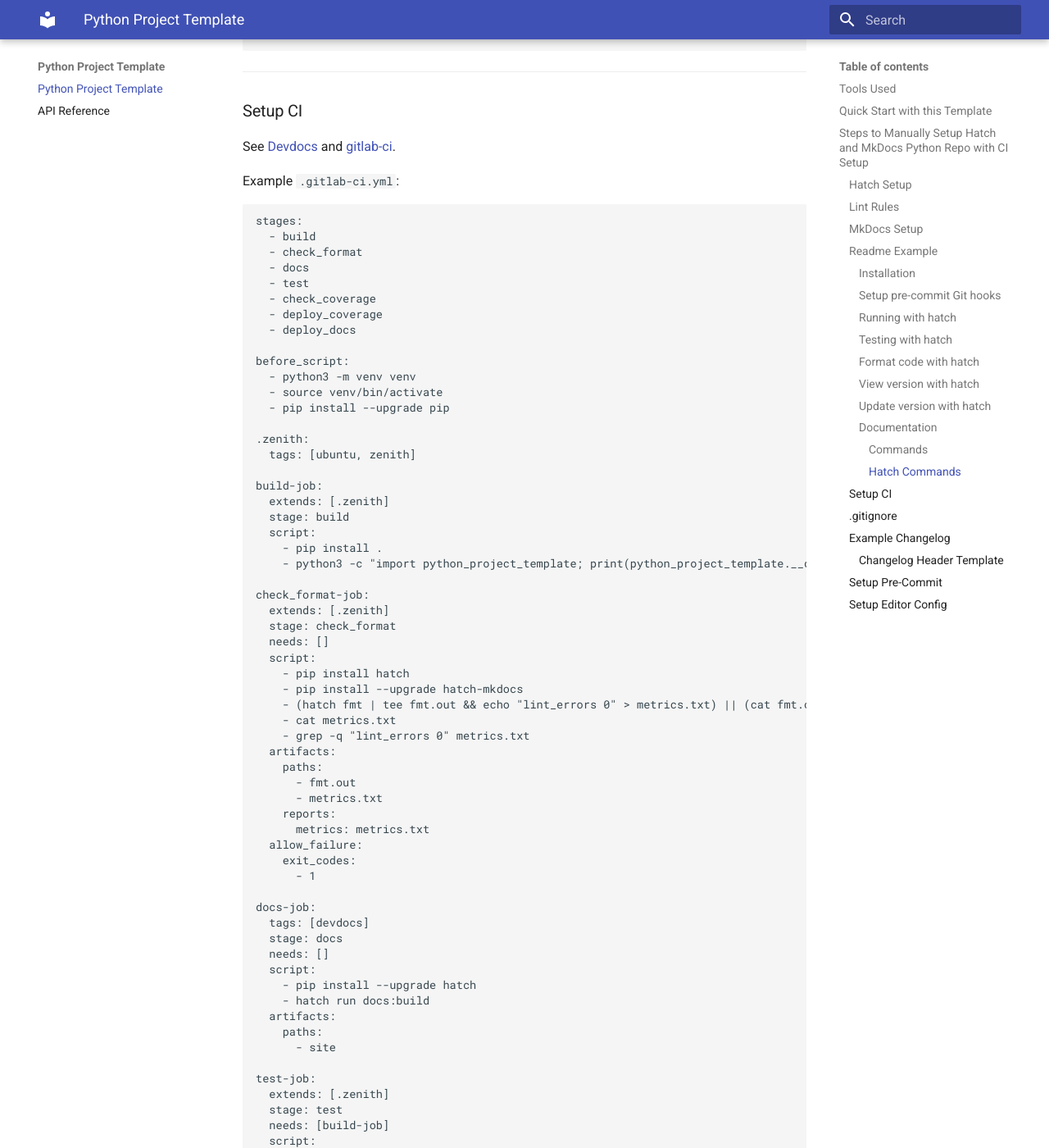
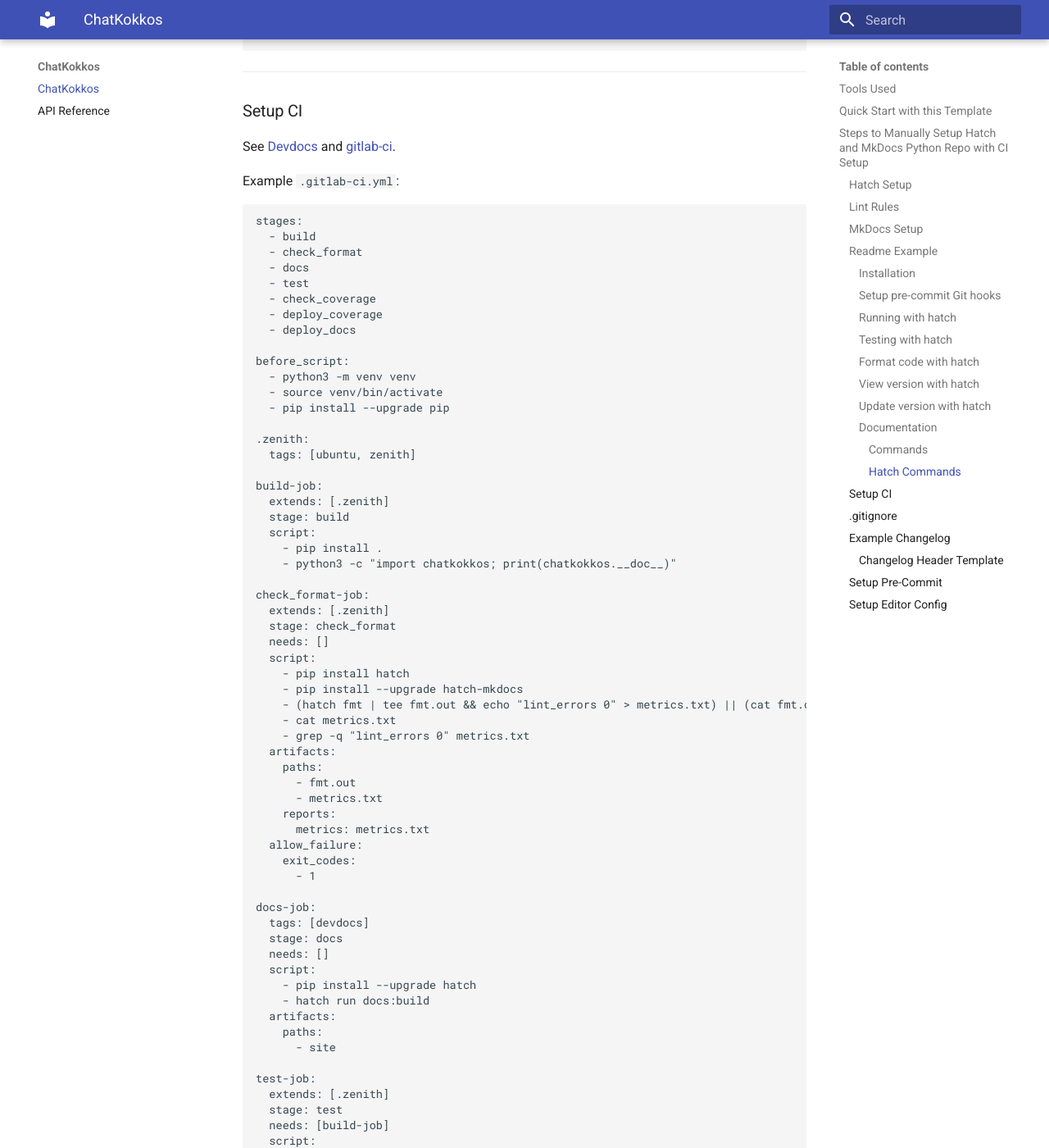
Before and after one commit to ORNL/ChatHPC-app, an MkDocs documentation site: the page built from docs/index.md, in a window 1280 px wide and 1400 px high, scrolled down 7203 px. Shown: the whole window at 82% size. Built offline with MkDocs 1.6.1 and Material for MkDocs 9.7.7, drawn with Linux system fonts in a browser that asks for light colours; some of the changed text lies outside the part shown.

Commit message:
Ran `setup_template.sh` with the input below.
$ ./setup_template.sh
Note: Please fill in every field. This script is not smart enought to handle missing entries.
Enter new project name (i.e. Python Project Template): ChatKokkos
Enter new project description. ChatHPC project for Kokkos.
Enter new project slug (i.e. python-project-template): ChatKokkos
Enter new python project name (i.e. python_project_template): chatkokkos
Enter new project group/user (i.e. 7ry): ChatHPC
Enter new author (i.e. Aaron Young): Aaron Young
Enter new author email (i.e. youngar@ornl.gov): youngar@ornl.gov
****** Update Template for project ******
*** Project Name        = ChatKokkos
*** Project Description = ChatHPC project for Kokkos.
*** Project Slug        = ChatKokkos
*** Project Path        = chatkokkos
*** Project GitLab Path = ChatHPC
*** Author Name         = Aaron Young
*** Author Email        = youngar@ornl.gov
*****************************************

````diff
--- a/docs/index.md
+++ b/docs/index.md
@@ -1,4 +1,4 @@
-# Python Project Template
+# ChatKokkos
 
 For general information on packaging python projects see [Packaging Python Projects](https://packaging.python.org/tutorials/packaging-projects/).
 
@@ -10,8 +10,8 @@
     - [mkdocstrings](https://mkdocstrings.github.io/) --- Automatic documentation generation from sources.
     - [DevDocs](https://docs.excl.ornl.gov/quick-start-guides/devdocs) --- Internal to ORNL document website hosting.
 - [GitLab CI](https://docs.gitlab.com/ee/ci/) --- Continuous Integration.
-    - [Example Pipeline](https://code.ornl.gov/7ry/python-project-template/-/pipelines)
-    - [Example Pipeline Source](https://code.ornl.gov/7ry/python-project-template/-/blob/main/.gitlab-ci.yml?ref_type=heads)
+    - [Example Pipeline](https://code.ornl.gov/ChatHPC/ChatKokkos/-/pipelines)
+    - [Example Pipeline Source](https://code.ornl.gov/ChatHPC/ChatKokkos/-/blob/main/.gitlab-ci.yml?ref_type=heads)
 - [Ruff](https://docs.astral.sh/ruff/) --- Python linter and code formater.
     - [Ruff Rules](https://docs.astral.sh/ruff/rules/) --- Rules used by Ruff.
 - [EditorConfig](https://editorconfig.org/) --- Maintain consistent coding styles between different editors and IDEs.
@@ -186,7 +186,7 @@
 
 **Table of Contents**
 
-- [Python Project Template](#python-project-template)
+- [ChatKokkos](#ChatKokkos)
     - [Tools Used](#tools-used)
     - [Quick Start with this Template](#quick-start-with-this-template)
     - [Steps to Manually Setup Hatch and MkDocs Python Repo with CI Setup](#steps-to-manually-setup-hatch-and-mkdocs-python-repo-with-ci-setup)
@@ -365,7 +365,7 @@
   stage: build
   script:
     - pip install .
-    - python3 -c "import python_project_template; print(python_project_template.__doc__)"
+    - python3 -c "import chatkokkos; print(chatkokkos.__doc__)"
 
 check_format-job:
   extends: [.zenith]
@@ -429,36 +429,36 @@
   stage: deploy_coverage
   needs: [coverage-job]
   script:
-    - rsync -a --delete coverage_html_report/ ~/www/7ry/python-project-template/coverage
+    - rsync -a --delete coverage_html_report/ ~/www/ChatHPC/ChatKokkos/coverage
 
 deploy_coverage-job:
   extends: .deploy_coverage_common
   only:
-    - main@7ry/python-project-template
+    - main@ChatHPC/ChatKokkos
 
 deploy_coverage_manual-job:
   extends: .deploy_coverage_common
   when: manual
   only:
-    - branches@7ry/python-project-template
+    - branches@ChatHPC/ChatKokkos
 
 .deploy_docs_common:
   tags: [devdocs]
   stage: deploy_docs
   needs: [docs-job]
   script:
-    - rsync -a --delete site/ ~/www/7ry/python-project-template
+    - rsync -a --delete site/ ~/www/ChatHPC/ChatKokkos
 
 deploy_docs-job:
   extends: .deploy_docs_common
   only:
-    - main@7ry/python-project-template
+    - main@ChatHPC/ChatKokkos
 
 deploy_docs_manual-job:
   extends: .deploy_docs_common
   when: manual
   only:
-    - branches@7ry/python-project-template
+    - branches@ChatHPC/ChatKokkos
 ```
 <!-- editorconfig-checker-enable -->
 
--- a/mkdocs.yml
+++ b/mkdocs.yml
@@ -1,4 +1,4 @@
-site_name: Python Project Template
+site_name: ChatKokkos
 nav:
   - index.md
   - api.md
--- a/ruff_defaults.toml
+++ b/ruff_defaults.toml
@@ -553,7 +553,7 @@
 ban-relative-imports = "all"
 
 [lint.isort]
-known-first-party = ["python_project_template"]
+known-first-party = ["chatkokkos"]
 
 [lint.flake8-pytest-style]
 fixture-parentheses = false
--- /dev/null
+++ b/src/chatkokkos/__init__.py
@@ -0,0 +1,5 @@
+"""ChatKokkos."""
+
+from chatkokkos.add import add1
+
+__all__ = ["add1"]
--- a/src/python_project_template/__init__.py
+++ /dev/null
@@ -1,5 +0,0 @@
-"""Python Project Template."""
-
-from python_project_template.add import add1
-
-__all__ = ["add1"]
````
Also changed, not shown: .gitlab-ci.yml (+7 -7 lines), README.md (+7 -7 lines), docs/api.md (+1 -1 lines), pyproject.toml (+13 -13 lines), src/chatkokkos/__about__.py (renamed from src/python_project_template/__about__.py), 5 other files.
